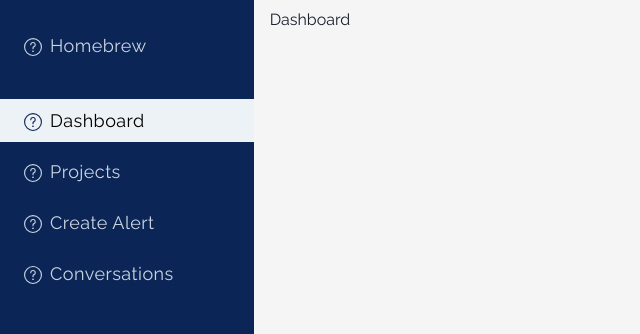
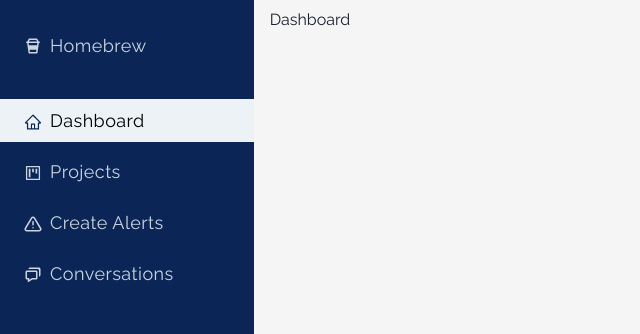
Before and after one commit to hiteshmeta85/sih-web, a Next.js app: page /dashboard in a window 1280 px wide. Shown: the top 334 px of the page, without its empty margins (0-640 px from the left). Built offline with nearby package versions, Linux system fonts and the light colour scheme.

Commit message:
Add Sidebar icons

```diff
--- a/components/Sidebar/Sidebar.js
+++ b/components/Sidebar/Sidebar.js
@@ -2,6 +2,7 @@ import {Flex, Icon, Link, List, ListIcon, ListItem, Text} from "@chakra-ui/react
 import NextLink from "next/link";
 import {SidebarItems} from "./SidebarItems";
 import {useRouter} from "next/router";
+import {BiCoffeeTogo} from "react-icons/bi";
 
 const Sidebar = () => {
 
@@ -17,15 +18,16 @@ const Sidebar = () => {
       color={'gray.300'}
       fontSize={'lg'}
     >
-      <Text
+      <Flex
         pl={6}
         pr={20}
         py={2}
         my={6}
+        alignItems='center'
       >
-        <Icon color={'gray.300'} mr={2}/>
-        Homebrew
-      </Text>
+        <Icon as={BiCoffeeTogo} color={'gray.300'} mr={2}/>
+        <Text as={'span'}>Homebrew</Text>
+      </Flex>
       <List>
         {SidebarItems.map((item, index) => {
           return (
@@ -40,7 +42,7 @@ const Sidebar = () => {
                   color={router.pathname === `${item.navLink}` ? 'black' : ''}
                   _hover={router.pathname !== `${item.navLink}` ? {bg: '#0F2E69'} : ''}
                 >
-                  <ListIcon color={router.pathname === `${item.navLink}` ? '#0B2656' : 'gray.300'}/>
+                  <ListIcon as={item.icon} color={router.pathname === `${item.navLink}` ? '#0B2656' : 'gray.300'}/>
                   {item.name}
                 </ListItem>
               </Link>
--- a/components/Sidebar/SidebarItems.js
+++ b/components/Sidebar/SidebarItems.js
@@ -1,18 +1,26 @@
+import {AiOutlineHome, AiOutlineProject} from "react-icons/ai";
+import {FiAlertTriangle} from "react-icons/fi";
+import {BiChat} from "react-icons/bi"
+
 export const SidebarItems = [
   {
     name: 'Dashboard',
-    navLink: '/dashboard'
+    navLink: '/dashboard',
+    icon: AiOutlineHome,
   },
   {
     name: 'Projects',
-    navLink: '/dashboard/projects'
+    navLink: '/dashboard/projects',
+    icon: AiOutlineProject,
   },
   {
-    name: 'Create Alert',
-    navLink: '/dashboard/create-alert'
+    name: 'Create Alerts',
+    navLink: '/dashboard/create-alert',
+    icon: FiAlertTriangle,
   },
   {
     name: 'Conversations',
-    navLink: '/dashboard/conversations'
+    navLink: '/dashboard/conversations',
+    icon: BiChat,
   },
 ]
--- a/package.json
+++ b/package.json
@@ -20,6 +20,7 @@
     "next": "12.2.0",
     "react": "18.2.0",
     "react-dom": "18.2.0",
+    "react-icons": "^4.4.0",
     "yup": "^0.32.11"
   },
   "devDependencies": {
```
Also changed, not shown: 1 other file (tests, documents, lock files or other folders).
